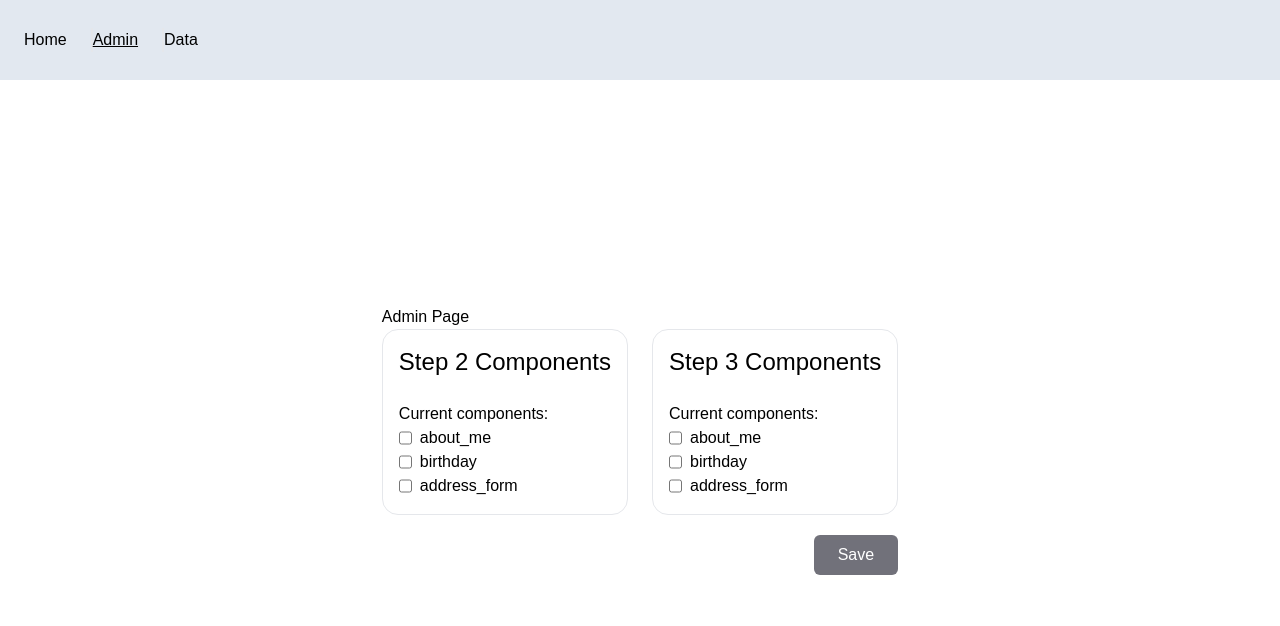
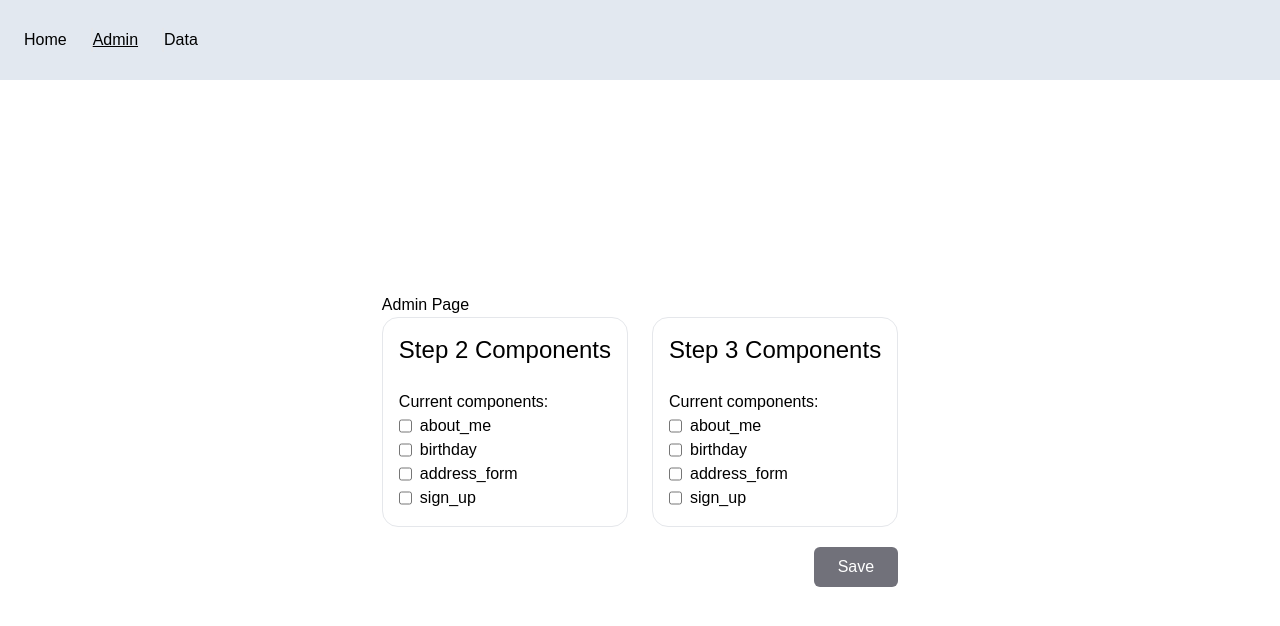
Before and after one commit to hg-higgor-calheiros/zealthy-exercise, a Next.js app in the folder frontend/: page /zealthy-exercise/admin in a window 1280 px wide. Shown: the top 626 px of the page. Built offline with nearby package versions, Linux system fonts and the light colour scheme; no server answers.

Commit message:
fix type

```diff
--- a/frontend/app/admin/page.tsx
+++ b/frontend/app/admin/page.tsx
@@ -10,7 +10,8 @@ import AppButton from "@/components/Buttons"
 const ALLOWED_COMPONENTS: ComponentTypes[] = [
     'about_me',
     'birthday',
-    'address_form'
+    'address_form',
+    'sign_up'
 ]
 
 export default function AdminPage() {
--- a/frontend/contexts/AdminContext.tsx
+++ b/frontend/contexts/AdminContext.tsx
@@ -2,7 +2,7 @@
 
 import { createContext, JSX, useCallback, useContext, useEffect, useState } from "react";
 
-export type ComponentTypes = 'about_me' | 'address_form' | 'birthday'
+export type ComponentTypes = 'about_me' | 'address_form' | 'birthday' | 'sign_up'
 
 export interface AdminContextProps {
     getSteps: () => Promise<Step[]>
```
